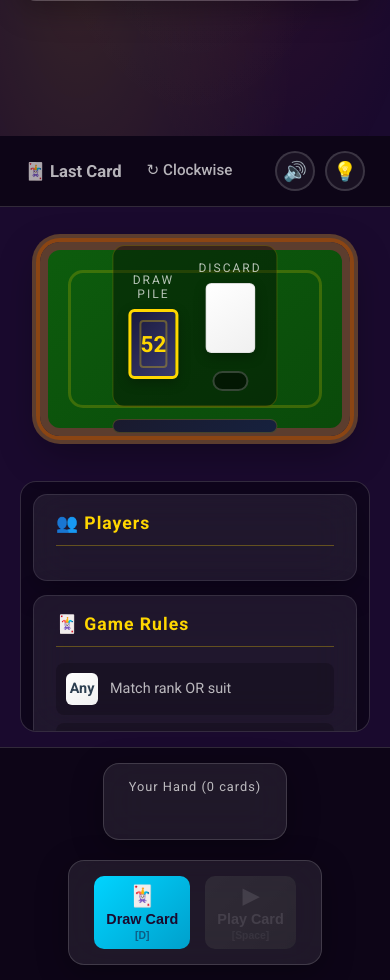
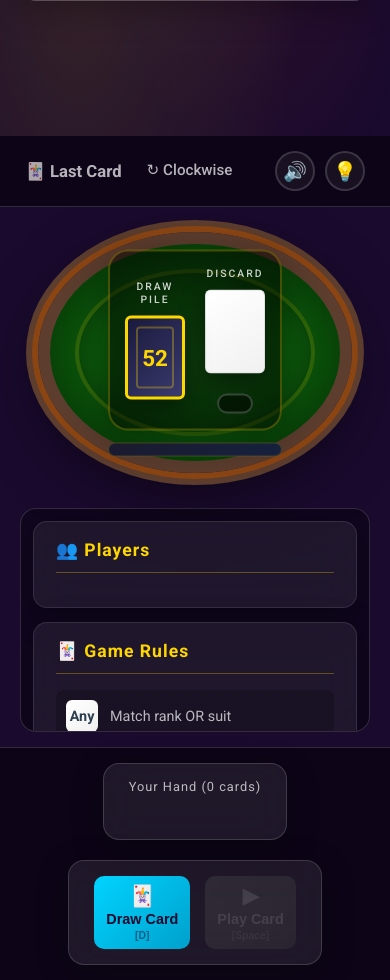
Before and after one commit to Kaijage7/mic-mind-poker, a Flask app: page / in a window 390 px wide. Shown: the part 708-1688 px from the top of the page. Run offline with Flask 3, Linux system fonts and the light colour scheme; some libraries are stand-ins or nearby versions.

Commit message:
Major game table improvements
1. New oval table design with radial gradient
2. Better player positions around the table
3. Larger cards in center (80x112px)
4. Card play/draw animations
5. Enhanced turn indicators with pulsing glow
6. Mobile responsive layout adjustments
7. Improved visual hierarchy and shadows

🤖 Generated with [Claude Code](https://claude.com/claude-code)

Co-Authored-By: Claude Opus 4.5 <noreply@anthropic.com>

```diff
--- a/static/css/style.css
+++ b/static/css/style.css
@@ -661,36 +661,39 @@ input[type="text"]::placeholder {
     max-height: calc(100vh - 160px);
 }
 
-/* Game Table */
+/* Game Table - Oval Design */
 .game-table-wrapper {
     flex: 1;
     display: flex;
     align-items: center;
     justify-content: center;
     min-width: 0;
-    padding: 20px;
+    padding: 30px;
 }
 
 .game-table {
     position: relative;
     width: 100%;
-    max-width: 650px;
-    aspect-ratio: 1;
-    background: linear-gradient(145deg, #0d5c0d, #0a4a0a);
-    border-radius: 20px;
-    border: 8px solid #5c3d2e;
+    max-width: 800px;
+    aspect-ratio: 1.5;
+    background:
+        radial-gradient(ellipse at center, #1a7a1a 0%, #0d5c0d 50%, #064006 100%);
+    border-radius: 50%;
+    border: 12px solid #5c3d2e;
     box-shadow:
-        0 0 0 4px #8b4513,
-        0 0 0 8px #5c3d2e,
-        0 15px 40px rgba(0,0,0,0.35);
+        inset 0 0 60px rgba(0, 0, 0, 0.3),
+        0 0 0 6px #8b4513,
+        0 0 0 12px #5c3d2e,
+        0 20px 60px rgba(0,0,0,0.5);
 }
 
 .table-pattern {
     position: absolute;
-    inset: 20px;
-    border: 3px solid rgba(255, 215, 0, 0.2);
-    border-radius: 15px;
+    inset: 25px;
+    border: 4px solid rgba(255, 215, 0, 0.15);
+    border-radius: 50%;
     pointer-events: none;
+    box-shadow: inset 0 0 30px rgba(0, 0, 0, 0.2);
 }
 
 /* Star Decoration */
@@ -724,41 +727,48 @@ input[type="text"]::placeholder {
     z-index: 10;
 }
 
-/* Bottom center - main player */
-.seat-0 { top: 100%; left: 50%; }
-
-/* Left side players (top to bottom) */
-.seat-1 { top: 20%; left: -15%; }
-.seat-2 { top: 50%; left: -18%; }
-.seat-3 { top: 80%; left: -15%; }
-
-/* Right side players (top to bottom) */
-.seat-4 { top: 20%; left: 115%; }
-.seat-5 { top: 50%; left: 118%; }
-.seat-6 { top: 80%; left: 115%; }
-
-/* Top center */
-.seat-7 { top: 0%; left: 50%; }
+/* Player positions - Oval arrangement */
+.seat-0 { bottom: -15%; left: 50%; top: auto; }  /* Bottom center */
+.seat-1 { top: 70%; left: -8%; }                  /* Bottom left */
+.seat-2 { top: 35%; left: -10%; }                 /* Middle left */
+.seat-3 { top: 5%; left: 15%; }                   /* Top left */
+.seat-4 { top: 5%; left: 85%; }                   /* Top right */
+.seat-5 { top: 35%; left: 110%; }                 /* Middle right */
+.seat-6 { top: 70%; left: 108%; }                 /* Bottom right */
+.seat-7 { top: -10%; left: 50%; }                 /* Top center */
 
 .player-box {
     background: linear-gradient(145deg, #1a1a2e, #16213e);
     border-radius: 14px;
     padding: 12px 10px;
     text-align: center;
-    border: 2px solid rgba(255, 255, 255, 0.15);
-    transition: all 0.3s ease;
-    box-shadow: 0 4px 15px rgba(0, 0, 0, 0.4);
-}
-
+    border: 3px solid rgba(255, 255, 255, 0.15);
+    transition: all 0.4s ease;
+    min-width: 100px;
+}
+
+/* Active player turn indicator */
 .player-box.active {
     border-color: var(--primary-color);
-    box-shadow: 0 0 25px rgba(255,215,0,0.6), 0 4px 15px rgba(0, 0, 0, 0.4);
-    animation: activeGlow 1.5s ease-in-out infinite;
-}
-
-@keyframes activeGlow {
-    0%, 100% { box-shadow: 0 0 20px rgba(255,215,0,0.5), 0 4px 15px rgba(0, 0, 0, 0.4); }
-    50% { box-shadow: 0 0 35px rgba(255,215,0,0.8), 0 4px 15px rgba(0, 0, 0, 0.4); }
+    box-shadow:
+        0 0 20px rgba(255, 215, 0, 0.6),
+        0 0 40px rgba(255, 215, 0, 0.3),
+        inset 0 0 15px rgba(255, 215, 0, 0.1);
+    animation: activePulse 1.5s ease-in-out infinite;
+    transform: scale(1.05);
+}
+
+@keyframes activePulse {
+    0%, 100% {
+        box-shadow:
+            0 0 20px rgba(255, 215, 0, 0.6),
+            0 0 40px rgba(255, 215, 0, 0.3);
+    }
+    50% {
+        box-shadow:
+            0 0 30px rgba(255, 215, 0, 0.8),
+            0 0 60px rgba(255, 215, 0, 0.4);
+    }
 }
 
 .player-box.folded {
@@ -872,27 +882,77 @@ input[type="text"]::placeholder {
 /* Piles Container - Draw and Discard */
 .piles-container {
     display: flex;
-    gap: 25px;
+    gap: 40px;
     justify-content: center;
     align-items: center;
-    padding: 15px 20px;
-    background: rgba(0, 0, 0, 0.4);
-    border-radius: 12px;
-    border: 1px solid rgba(255, 215, 0, 0.2);
+    padding: 20px 30px;
+    background: rgba(0, 0, 0, 0.5);
+    border-radius: 20px;
+    border: 2px solid rgba(255, 215, 0, 0.25);
+    box-shadow: 0 10px 40px rgba(0, 0, 0, 0.4);
 }
 
 .draw-pile, .discard-pile {
     display: flex;
     flex-direction: column;
     align-items: center;
-    gap: 8px;
+    gap: 10px;
 }
 
 .pile-label {
-    font-size: 0.75em;
-    color: rgba(255, 255, 255, 0.7);
+    font-size: 0.8em;
+    color: rgba(255, 255, 255, 0.8);
     letter-spacing: 2px;
     text-transform: uppercase;
+    font-weight: 500;
+}
+
+/* Larger center cards */
+.piles-container .card {
+    width: 80px;
+    height: 112px;
+    font-size: 1.2em;
+    box-shadow: 0 8px 25px rgba(0, 0, 0, 0.4);
+    transition: transform 0.3s ease, box-shadow 0.3s ease;
+}
+
+.piles-container .card:hover {
+    transform: scale(1.05);
+}
+
+/* Card play animation */
+@keyframes cardPlay {
+    0% {
+        transform: scale(0.5) rotate(-10deg);
+        opacity: 0;
+    }
+    50% {
+        transform: scale(1.1) rotate(5deg);
+    }
+    100% {
+        transform: scale(1) rotate(0deg);
+        opacity: 1;
+    }
+}
+
+.card.card-played {
+    animation: cardPlay 0.4s ease-out;
+}
+
+/* Card draw animation */
+@keyframes cardDraw {
+    0% {
+        transform: translateX(-50px) rotate(-15deg);
+        opacity: 0;
+    }
+    100% {
+        transform: translateX(0) rotate(0deg);
+        opacity: 1;
+    }
+}
+
+.card.card-drawn {
+    animation: cardDraw 0.3s ease-out;
 }
 
 /* Card Back Style */
@@ -1984,19 +2044,58 @@ input[type="text"]::placeholder {
 
 @media (max-width: 768px) {
     .game-table {
-        aspect-ratio: 1.6;
+        aspect-ratio: 1.3;
+        max-width: 95%;
+    }
+
+    .game-table-wrapper {
+        padding: 10px;
     }
 
     .player-seat {
-        width: 90px;
+        width: 80px;
     }
 
     .player-box {
-        padding: 8px 6px;
+        padding: 6px 4px;
+        min-width: 70px;
     }
 
     .player-avatar {
-        font-size: 1.4em;
+        font-size: 1.2em;
+    }
+
+    .player-name {
+        font-size: 0.7em;
+    }
+
+    .player-card-count {
+        font-size: 0.65em;
+    }
+
+    /* Adjust seat positions for mobile */
+    .seat-0 { bottom: -20%; left: 50%; }
+    .seat-1 { top: 75%; left: -5%; }
+    .seat-2 { top: 40%; left: -8%; }
+    .seat-3 { top: 5%; left: 20%; }
+    .seat-4 { top: 5%; left: 80%; }
+    .seat-5 { top: 40%; left: 108%; }
+    .seat-6 { top: 75%; left: 105%; }
+    .seat-7 { top: -15%; left: 50%; }
+
+    .piles-container {
+        gap: 20px;
+        padding: 12px 15px;
+    }
+
+    .piles-container .card {
+        width: 60px;
+        height: 84px;
+        font-size: 1em;
+    }
+
+    .pile-label {
+        font-size: 0.65em;
     }
 
     .player-name {
--- a/static/js/game.js
+++ b/static/js/game.js
@@ -786,11 +786,21 @@ function updateDiscardPile(state) {
 
     if (state.discard_pile_top) {
         const card = state.discard_pile_top;
+        const oldCard = discardCard.dataset.card;
+        const newCard = `${card.rank}-${card.suit}`;
+
         discardCard.className = `card ${card.suit}`;
         discardCard.innerHTML = `
             <span class="rank">${card.rank}</span>
             <span class="suit">${SUIT_SYMBOLS[card.suit]}</span>
         `;
+
+        // Trigger animation if card changed
+        if (oldCard !== newCard) {
+            discardCard.classList.add('card-played');
+            discardCard.dataset.card = newCard;
+            setTimeout(() => discardCard.classList.remove('card-played'), 400);
+        }
     }
 
     // Show current suit indicator (especially for wild 8s)
@@ -895,11 +905,13 @@ function updateSidePanelPlayers(players, currentPlayer) {
 function updateMyHand(players) {
     const myPlayer = players.find(p => p.name === GameState.playerName);
     const container = document.getElementById('my-cards');
+    const oldCount = container.children.length;
     container.innerHTML = '';
 
     document.getElementById('my-card-count').textContent = myPlayer?.hand?.length || 0;
 
     if (myPlayer && myPlayer.hand) {
+        const newCount = myPlayer.hand.length;
         myPlayer.hand.forEach((card, index) => {
             const cardEl = createCardElement(card, index);
 
@@ -911,6 +923,12 @@ function updateMyHand(players) {
             // Mark selected card
             if (index === GameState.selectedCardIndex) {
                 cardEl.classList.add('selected');
+            }
+
+            // Animate new cards (if hand grew)
+            if (newCount > oldCount && index >= oldCount) {
+                cardEl.classList.add('card-drawn');
+                setTimeout(() => cardEl.classList.remove('card-drawn'), 300);
             }
 
             // Click to select
```
